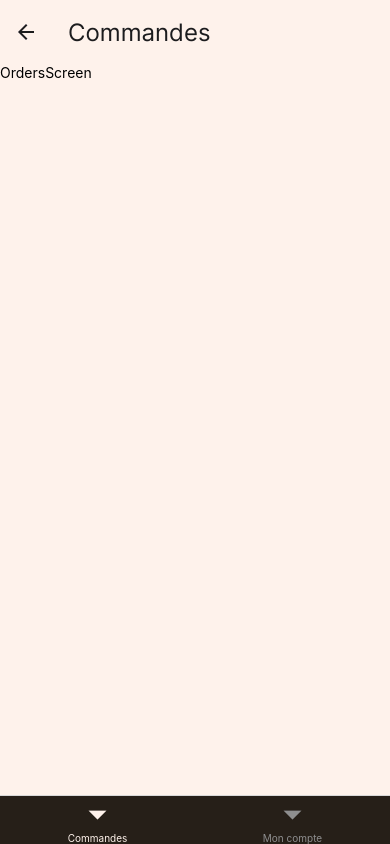
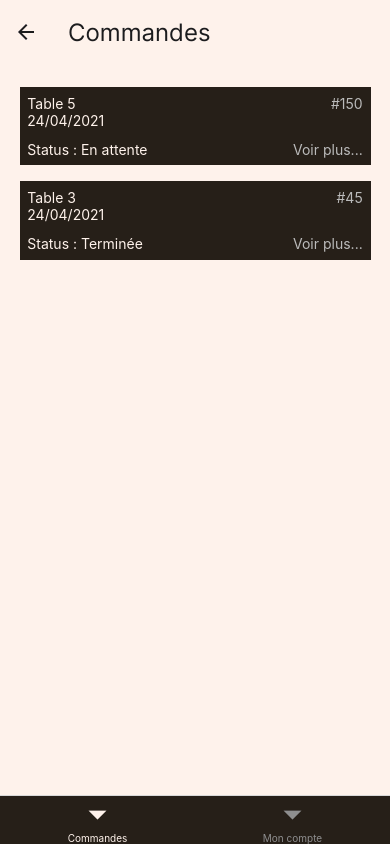
Before and after one commit to Sandai64/afterfront, a React Native app: screen /Logged in a window 390 px wide. Built offline with nearby package versions, Linux system fonts and the light colour scheme.

Commit message:
add order flatlist

```diff
--- a/screens/orders/OrdersListScreen.js
+++ b/screens/orders/OrdersListScreen.js
@@ -1,11 +1,40 @@
 import React from 'react';
 import { StyleSheet, View, Text, FlatList } from 'react-native';
 import GlobalStyles from '../../config/styles';
+import { OrderItem } from '../../components';
 
-const OrdersScreen = () => {
+const OrdersListScreen = () => {
+  const data = [
+    {
+      id: 150,
+      table: 5,
+      date: "24/04/2021",
+      status: {
+        id: 5,
+        text: 'En attente',
+      },
+      ttc: 35,
+    },
+    {
+      id: 45,
+      table: 3,
+      date: "24/04/2021",
+      status: {
+        id: 2,
+        text: 'Terminée',
+      },
+      ttc: 10,
+    },
+  ];
+
   return (
     <View style={style.container}>
-      <Text>OrdersScreen</Text>
+      <FlatList
+        style={style.list}
+        data={data}
+        renderItem={({ item }) => <OrderItem item={item} />}
+        keyExtractor={(item, i) => i}
+      />
     </View>
   );
 };
@@ -15,6 +44,9 @@ const style = StyleSheet.create({
     backgroundColor: GlobalStyles.color.primary,
     height: '100%',
   },
+  list: {
+    marginTop: 15,
+  },
 });
 
-export default OrdersScreen;
+export default OrdersListScreen;
```
